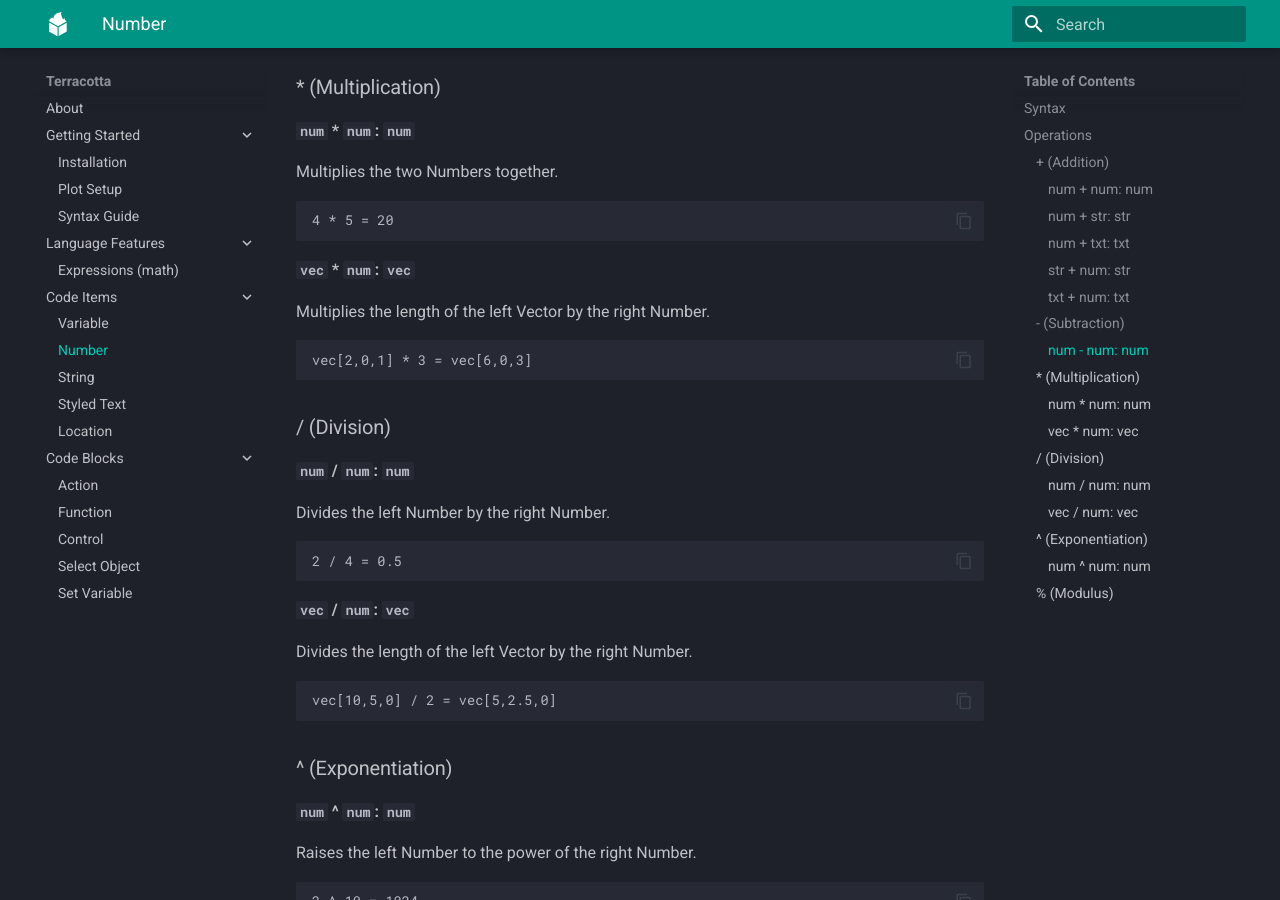
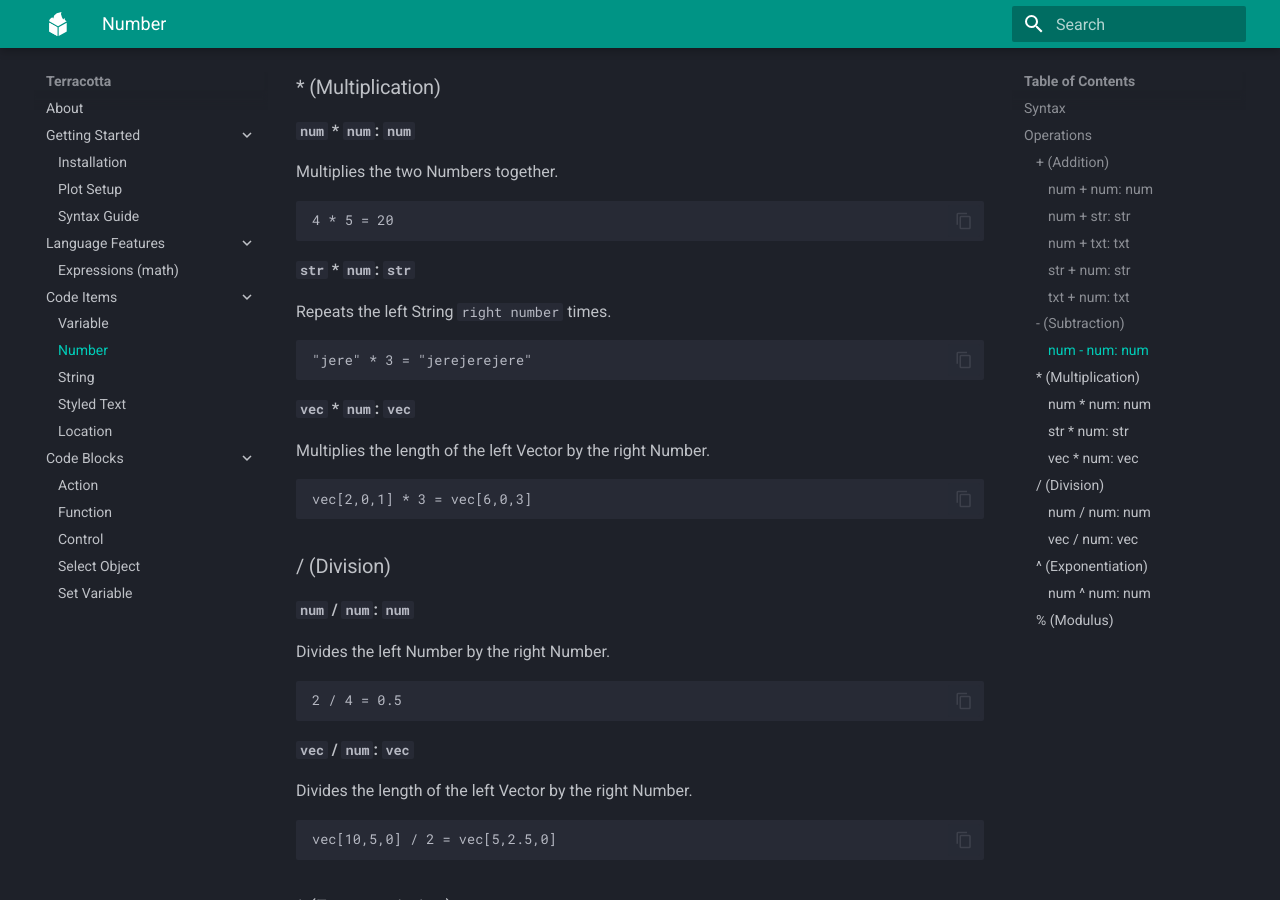
Before and after one commit to Owlfroggy/terracotta-docs, an MkDocs documentation site: the page built from docs/codeitems/number.md, in a window 1280 px wide and 900 px high, scrolled down 1636 px. Built offline with MkDocs 1.6.1 and Material for MkDocs 9.7.7, drawn with Linux system fonts in a browser that asks for light colours.

Commit message:
I FORGOT ABOUT STRING MULTIPLCATINKNLA KJADFGNADFM,ADFB

````diff
--- a/docs/codeitems/number.md
+++ b/docs/codeitems/number.md
@@ -63,6 +63,12 @@ Multiplies the two Numbers together.
 4 * 5 = 20
 ```
 
+#### `str` * `num`: `str`
+Repeats the left String `right number` times.
+```tc
+"jere" * 3 = "jerejerejere"
+```
+
 #### `vec` * `num`: `vec`
 Multiplies the length of the left Vector by the right Number.
 ```tc
````
